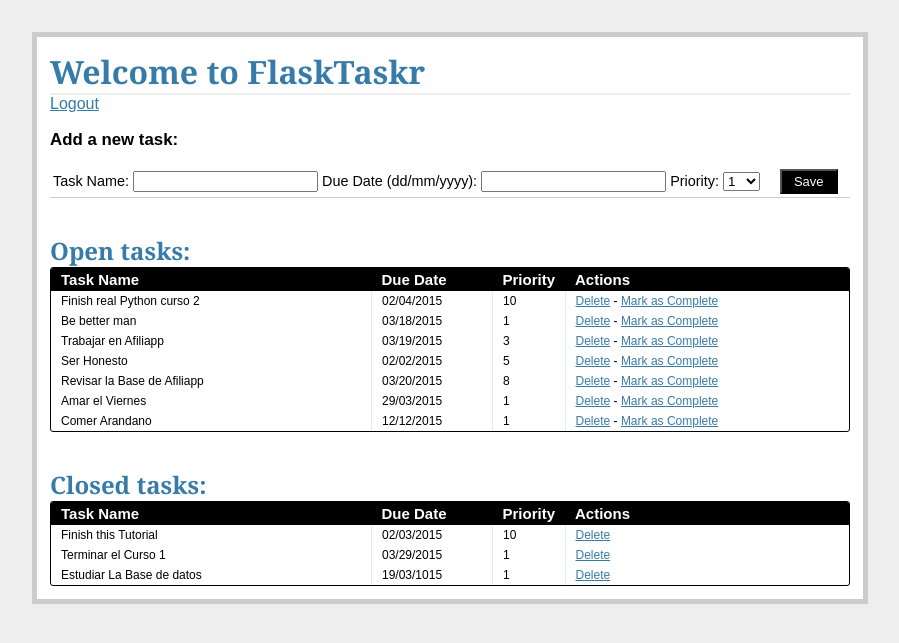
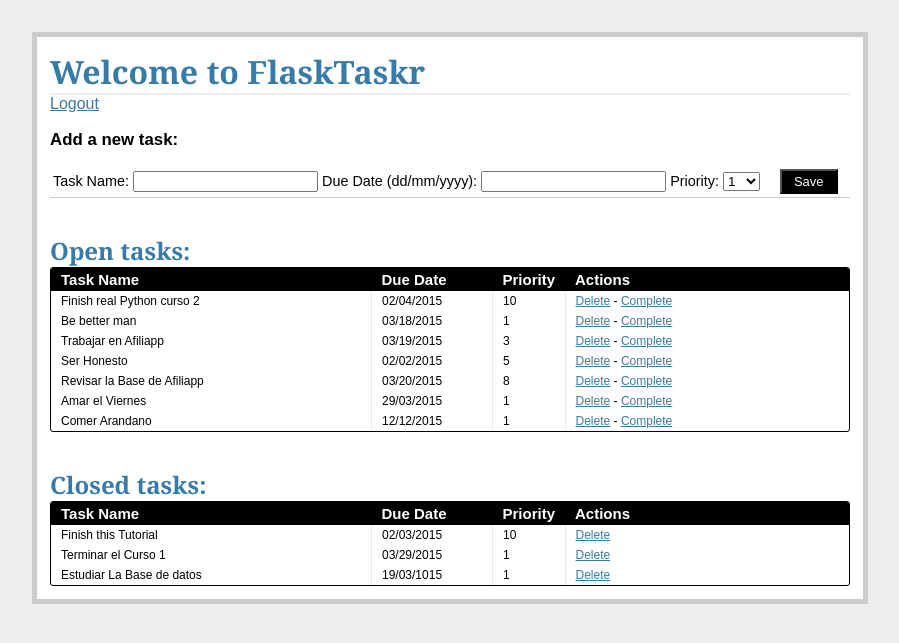
Before and after one commit to padpach/flaskTask_project, a Flask app: page /tasks/ in a window 1280 px wide. Shown: the top 643 px of the page, without its empty margins (190-1089 px from the left). Run offline with Flask 2, Linux system fonts and the light colour scheme; the visitor is signed in with stand-in values (Sample User, id 1); data comes from the database, SQL or seed files in the repository; both versions use the stored data as it was after the commit.

Commit message:
agregamos unos cambios a la BD

```diff
--- a/app/templates/tasks.html
+++ b/app/templates/tasks.html
@@ -60,7 +60,7 @@
             <td width="50px">{{ o.priority }}</td>
             <td>
               <a href="{{ url_for('delete_entry', task_id = o.task_id) }}">Delete</a>  -
-              <a href="{{ url_for('complete', task_id = o.task_id) }}">Mark as Complete</a>
+              <a href="{{ url_for('complete', task_id = o.task_id) }}">Complete</a>
             </td>
           </tr>
         {% endfor %}
```
Also changed, not shown: app/flasktaskr.db.
